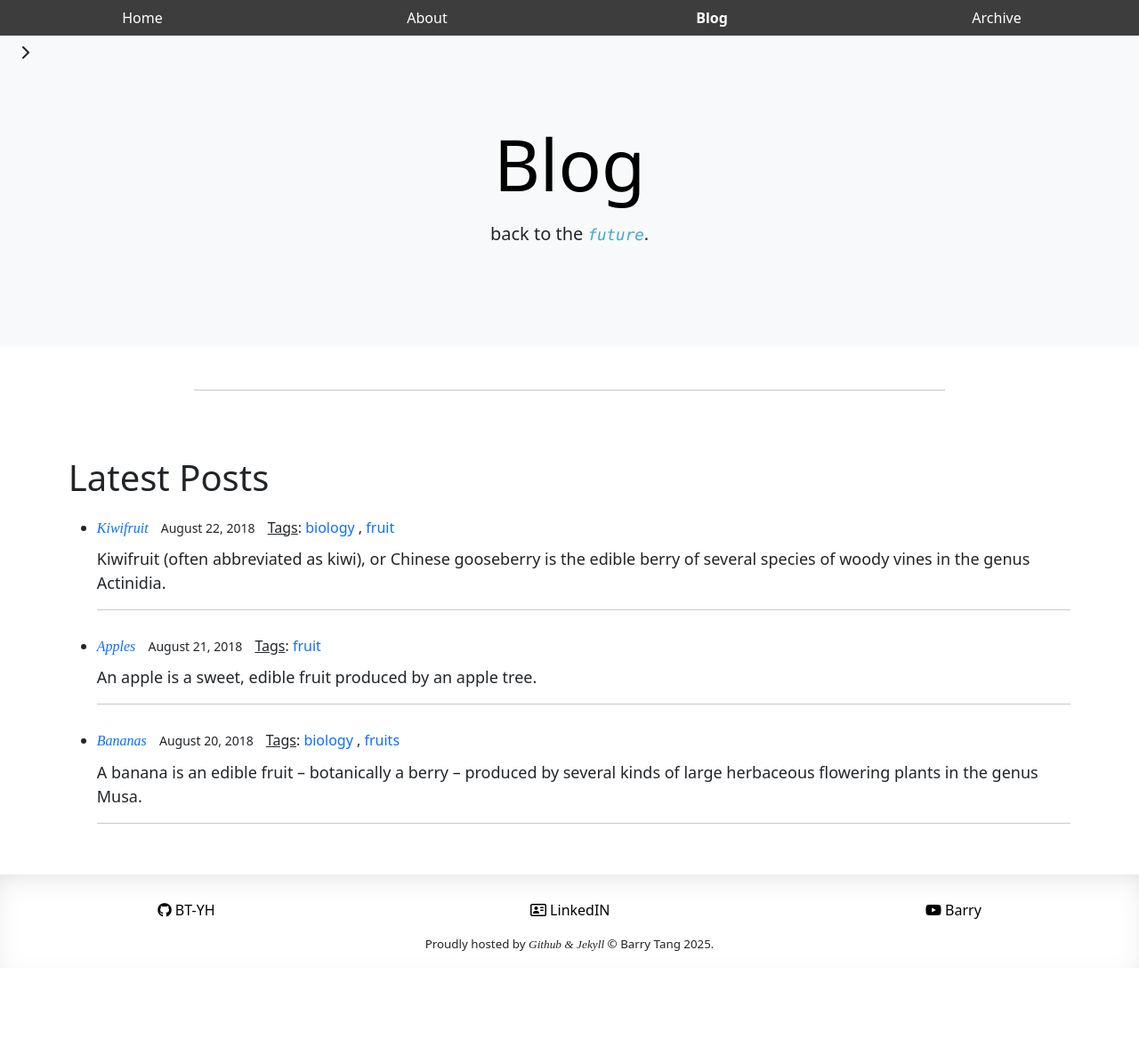
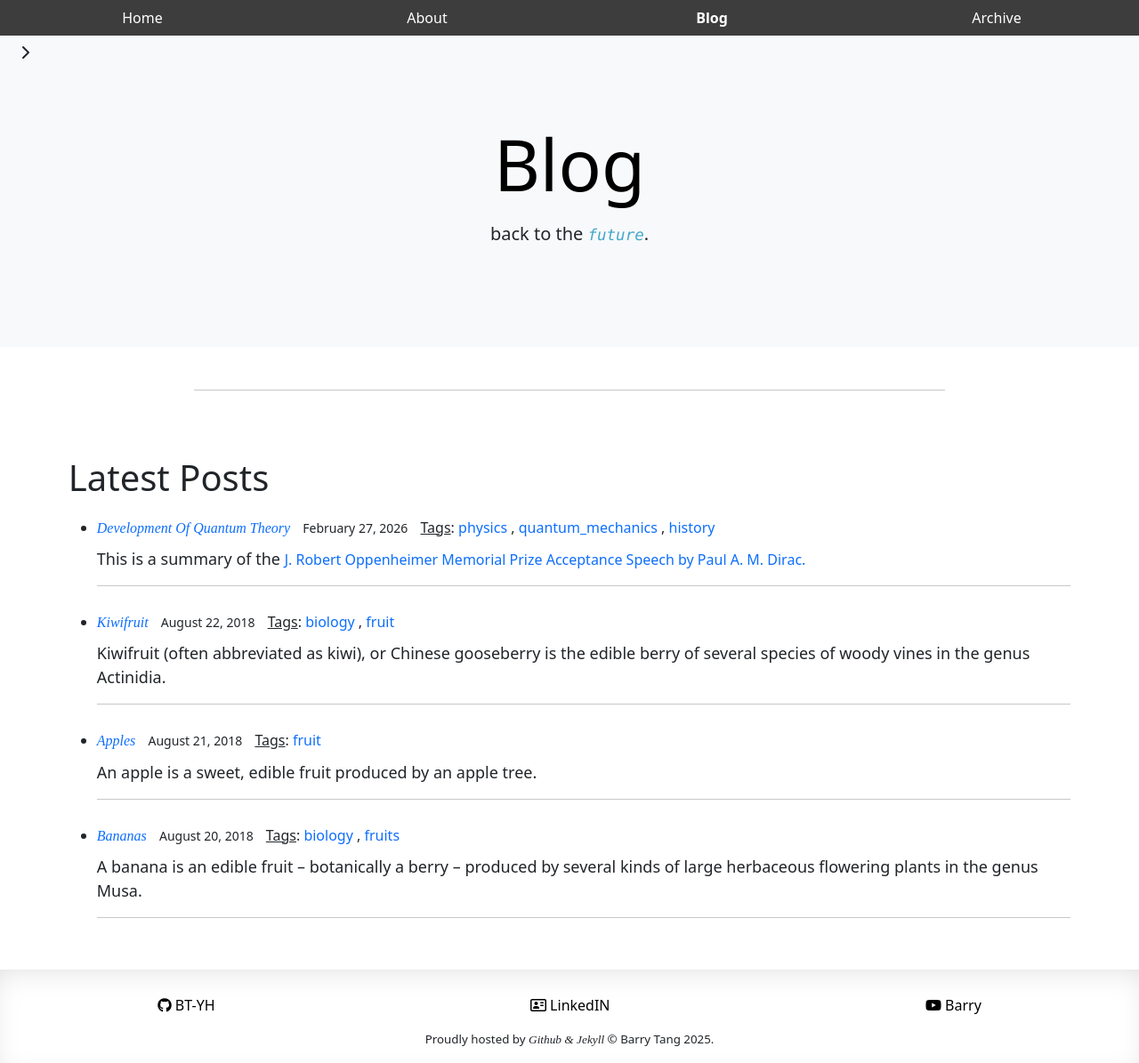
Before and after one commit to BT-YH/bt-yh.github.io, a Jekyll site: the page built from blog.html, in a window 1280 px wide. Shown: the whole page at 89% size. Built offline with Jekyll 4.4.1, drawn with Linux system fonts in a browser that asks for light colours; nearby versions of some CDN libraries; some web fonts are replaced; before the commit the page ends 1088 px from its top, so only the background shows below that; some of the changed lines change nothing that is shown.

Commit message:
added dirac's quantum theory speech

```diff
--- a/_posts/2018-08-21-apples.md
+++ b/_posts/2018-08-21-apples.md
@@ -10,3 +10,5 @@ species in the genus Malus. The tree originated in Central Asia, where
 its wild ancestor, Malus sieversii, is still found today. Apples have
 been grown for thousands of years in Asia and Europe, and were brought
 to North America by European colonists.
+
+This is a test
--- a/_posts/2018-08-22-kiwifruit.md
+++ b/_posts/2018-08-22-kiwifruit.md
@@ -11,3 +11,5 @@ a large hen's egg (5–8 cm (2.0–3.1 in) in length and 4.5–5.5 cm
 (1.8–2.2 in) in diameter). It has a fibrous, dull greenish-brown skin
 and bright green or golden flesh with rows of tiny, black, edible
 seeds. The fruit has a soft texture, with a sweet and unique flavor.
+
+This is a test
--- /dev/null
+++ b/_posts/2026-02-27-development-of-quantum-theory.md
@@ -0,0 +1,28 @@
+---
+layout: post
+tags: physics quantum_mechanics history
+---
+
+
+This is a summary of the [J. Robert Oppenheimer Memorial Prize Acceptance Speech by Paul A. M. Dirac.](https://www.goodreads.com/book/show/674804.Development_of_Quantum_Theory)
+
+
+
+Dirac briefly discusses the early history of quantum theory from his perspective in a non-technical way. He started with a discussion of fears and hopes. The research worker is commonly thought of as unemotional, rational, and logical and when they are hot on the rail to make a major discovery, they can assess the situation calmly. Dirac claims this is far from truth.
+
+> “The research worker is only human and, if he has **great hopes**, he also has **great fears**.”
+
+He gives the insight that the originator of an idea is not most fitted to develop it, because of the fear of the idea being falsified. This is why Einstein discovered Special Relativity instead of Lorentz, who had established almost all of the necessary mathematics. Dirac also gives example of himself and Heisenberg. Heisenberg focused on developing his theory centered on the idea of measurable quantities, and established non-commutativity as a secondary idea (a very foreign idea at the time and Heisenberg was fearful of this consequence). But Dirac, not being the originator of the idea, is not afraid of centering his theory on non-commutativity. They achieved the same results, but as we know today, non-commutativity is more fundamental to the quantum theory.
+
+He gave another example: after Schrödinger developed his wave equation by generalizing De Broglie waves, he applied it the hydrogen spectra, but got inconsistent results with observations. He was so fearful and disappointed in his wave theory that he abandoned his theory for weeks before returning it and finding that if he removed the relativistic corrections his prediction is consistent with observations. So he published the result without relativistic corrections. But the “false”equation he discovered earlier was later rediscovered by Klein and Gordon and they published it despite the inconsistency, because they were not the originators of the “wave equation” framework and they have no fear of its collapse. Turned out this equation was inconsistent for hydrogen spectra observation because people didn’t know about spin at the time, and this equation does work for spin-less particles and it’s now called “Klein-Gordon” equation despite it being first discovered by Schrödinger a couple of year before.
+
+Dirac gave a couple of further examples to illustrate his point. Then he changes his focus briefly on facing difficulties in the development of science:
+
+> “when one gets over one difficulty, one is immediately faced with a newer difficulty and you might at first sight think that no real progress is made. But real progress is made because the new difficulty is more remote than the previous one. [The new difficulty was really not new and it was just hidden.]”
+
+This leads him to discuss the discovery of positron, which of course involved many great hopes and fears from various scientists. Dirac then comments that people back then were very reluctant to postulate a new particle and would only do so if all other possibilities were exhausted. This was why experimentalist at Cavendish failed to discover the positron and took the instances of positron generation to be coincidences of electron moving in the opposite direction. The present-day situation, says Dirac, is quite the opposite in that new particles are always being hypothesized.
+
+Dirac concludes by noting that the theories developed as a consequence of these early ideas are “more or less patch work and do not have a fundamental basis”. He looks forward to another golden age of physics triggered by some drastic new idea leading to “a period of rapid development with great hopes and fears.
+
+
+Dirac gives an intriguing perspective on the early history of quantum mechanics. His insights on the research process regarding the hopes and fears and resolving layers difficulties with never be obsolete.
```
Also changed, not shown: 3 other files.
